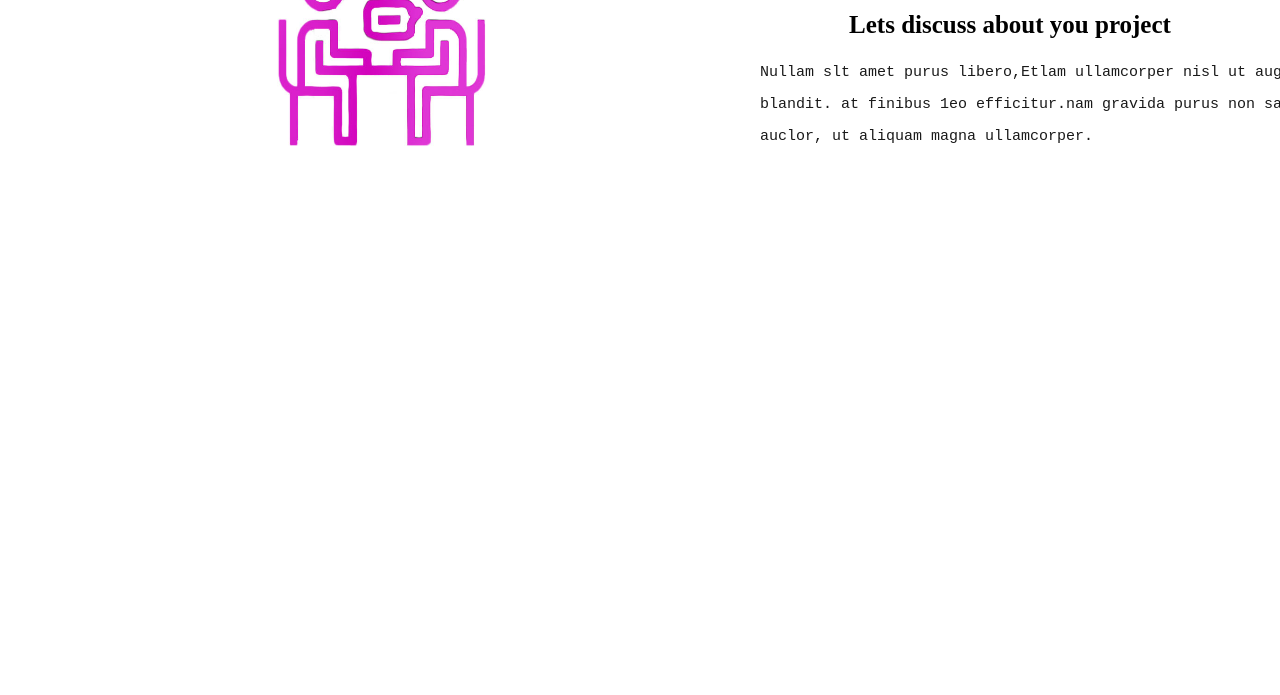
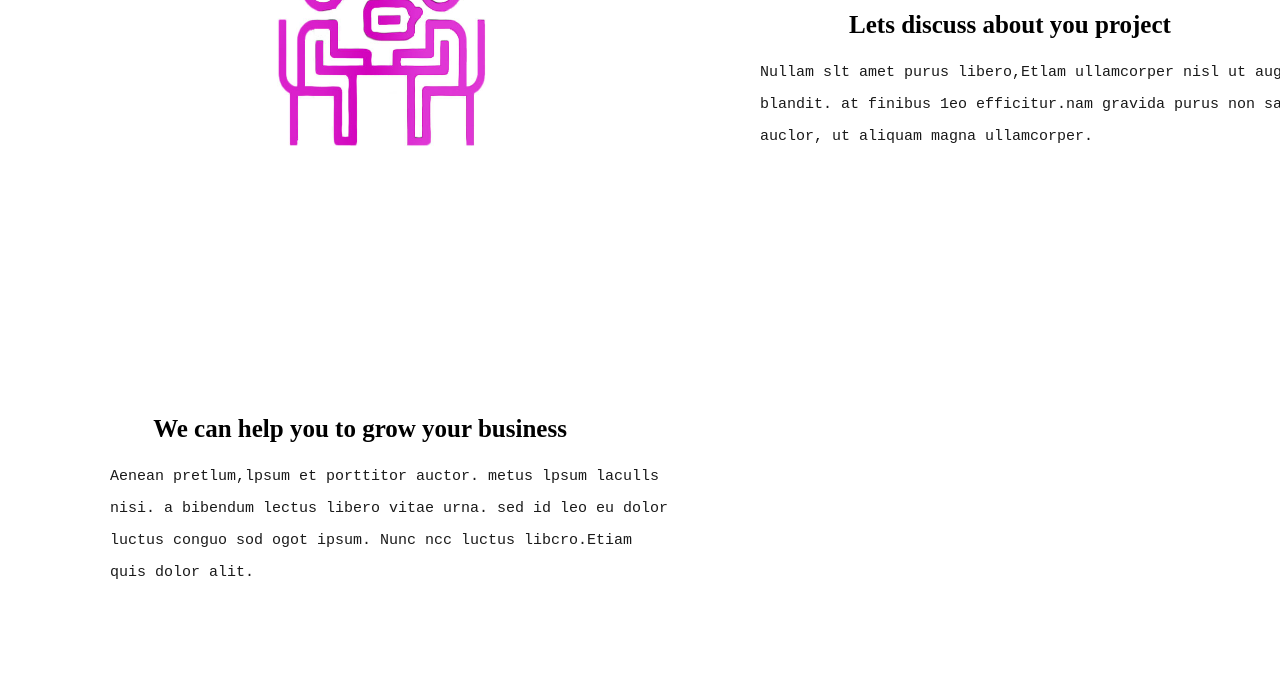
Before and after one commit to minabakhtiari/git.softypinko, a plain HTML site: page index.html in a window 1280 px wide. Shown: the part 947-1642 px from the top of the page. Drawn offline with Linux system fonts and the light colour scheme.

Commit message:
added box 6

```diff
--- a/index.html
+++ b/index.html
@@ -255,5 +255,15 @@
     </div>
 
 
+    <div class="box6" >
+        <p id="p6">We can help you to grow your business</p>
+        <pre id="p6-2">Aenean pretlum,lpsum et porttitor auctor. metus lpsum laculls</pre>
+        <pre id="p6-2">nisi. a bibendum lectus libero vitae urna. sed id leo eu dolor</pre>
+        <pre id="p6-2">luctus conguo sod ogot ipsum. Nunc ncc luctus libcro.Etiam</pre>
+        <pre id="p6-2">quis dolor alit.</pre>
+    </div>
+
+
+
 </body>
 </html>
--- a/style.css
+++ b/style.css
@@ -142,3 +142,28 @@ bottom:500px;
    color:rgb(0, 0, 0);
    filter: opacity(90%);
 }
+
+
+
+
+.box6{ background-color: rgb(255, 255, 255);
+    border: rgb(255, 255, 255) solid 2px;
+    border-radius: 10px;
+    width: 500px;
+    height: 300px;
+margin-left:100px;
+position: relative;
+bottom:400px;
+
+   }
+   #p6{color: rgb(0, 0, 0);
+    font-size: 25px;
+    text-align: center;
+    font-weight:bold;
+
+}
+#p6-2{text-align:left;
+    font-size: 15px;
+   color:rgb(0, 0, 0);
+   filter: opacity(90%);
+}
```
